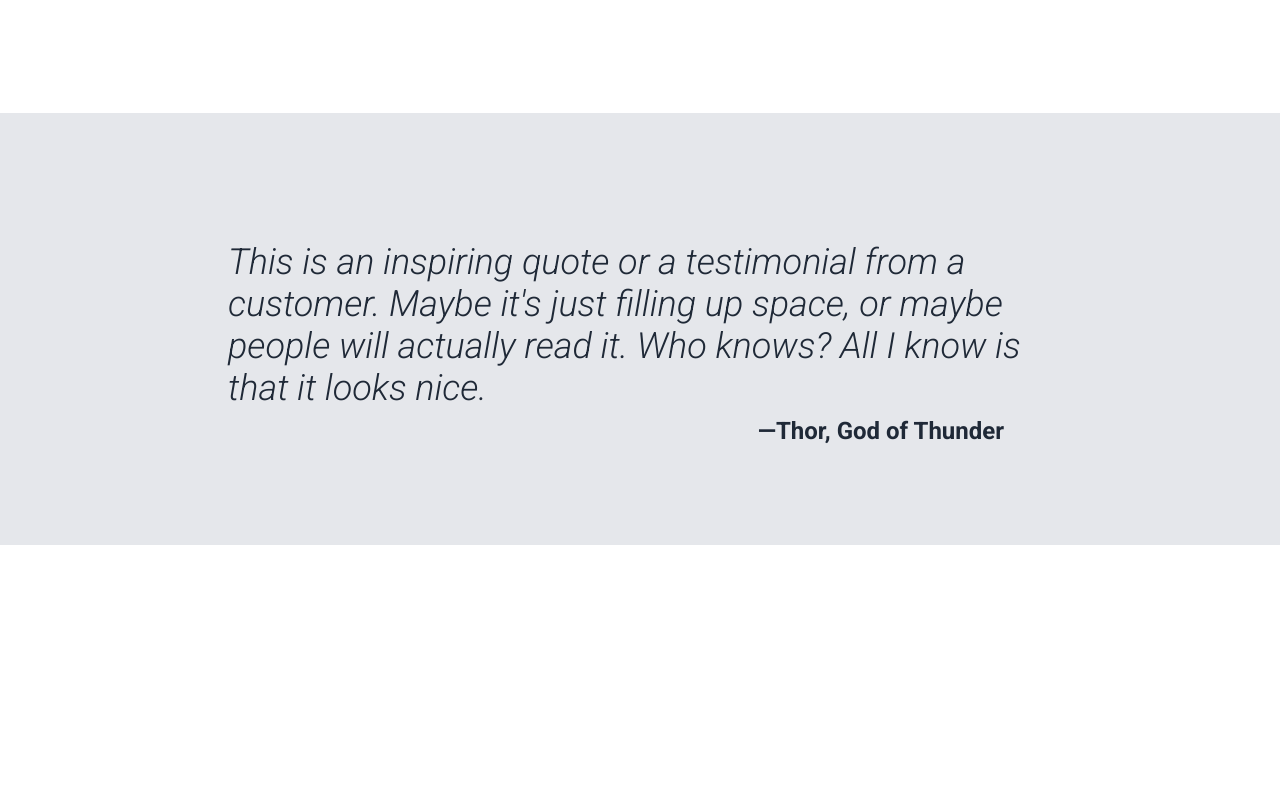
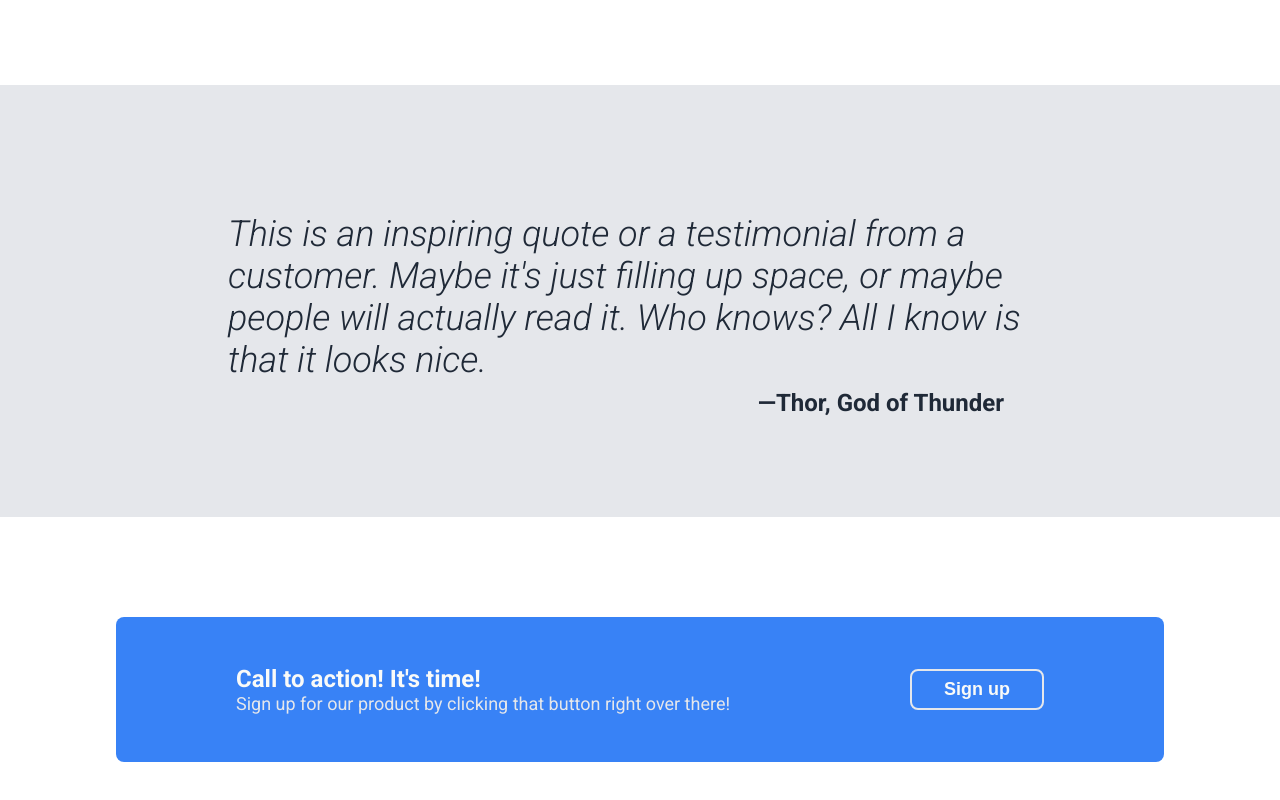
Before and after one commit to tw3080/odin-landing-page, a plain HTML site: page index.html in a window 1280 px wide. Shown: the part 976-1776 px from the top of the page. Before the commit the page ends 1521 px from the top, so only its background shows below. Drawn offline with Linux system fonts and the light colour scheme.

Commit message:
Create CTA section and populate with placeholder text

```diff
--- a/index.html
+++ b/index.html
@@ -63,11 +63,19 @@
                 </div>
             </div>
         </section>
-        <div class="cta">
+        <section class="content-wrapper">
+            <div class="cta">
+                <div>
+                    <h3>Call to action! It's time!</h3>
+                    <p class="cta-text">Sign up for our product by clicking that button right over there!</p>
+                </div>
+                <div>
+                    <button class="btn-alt">Sign up</button>
+                </div>
+            </div>
+        </section>
+        <footer class="footer">
 
-        </div>
-        <div class="footer">
-
-        </div>
+        </footer>
     </body>
 </html>
--- a/style.css
+++ b/style.css
@@ -29,7 +29,7 @@ button {
     color: #f9faf8;
     border: 0;
     border-radius: 8px;
-    padding: 8px 24px;
+    padding: 8px 32px;
     font-size: 18px;
     font-weight: 700;
 }
@@ -53,7 +53,13 @@ h2 {
     font-size: 36px;
     font-weight: 900;
     color: #1f2937;
-    margin: 48px 0 48px 0;
+    margin: 48px 0;
+}
+
+h3 {
+    font-size: 24px;
+    color: #f9faf8;
+    margin: 0;
 }
 
 p {
@@ -90,7 +96,7 @@ p {
     display: flex;
     justify-content: center;
     gap: 48px;
-    padding-bottom: 128px;
+    padding-bottom: 100px;
 }
 
 .card {
@@ -140,3 +146,21 @@ p {
 .quote-citation {
     color: #1f2937;
 }
+
+.cta {
+    display: flex;
+    justify-content: space-between;
+    align-items: center;
+    background-color:#3882f6;
+    border-radius: 8px;
+    margin: 100px 0;
+    padding: 48px 120px;
+}
+
+.cta-text {
+    margin: 0;
+}
+
+.btn-alt {
+    border: 2px solid #e5e7eb;
+}
```
